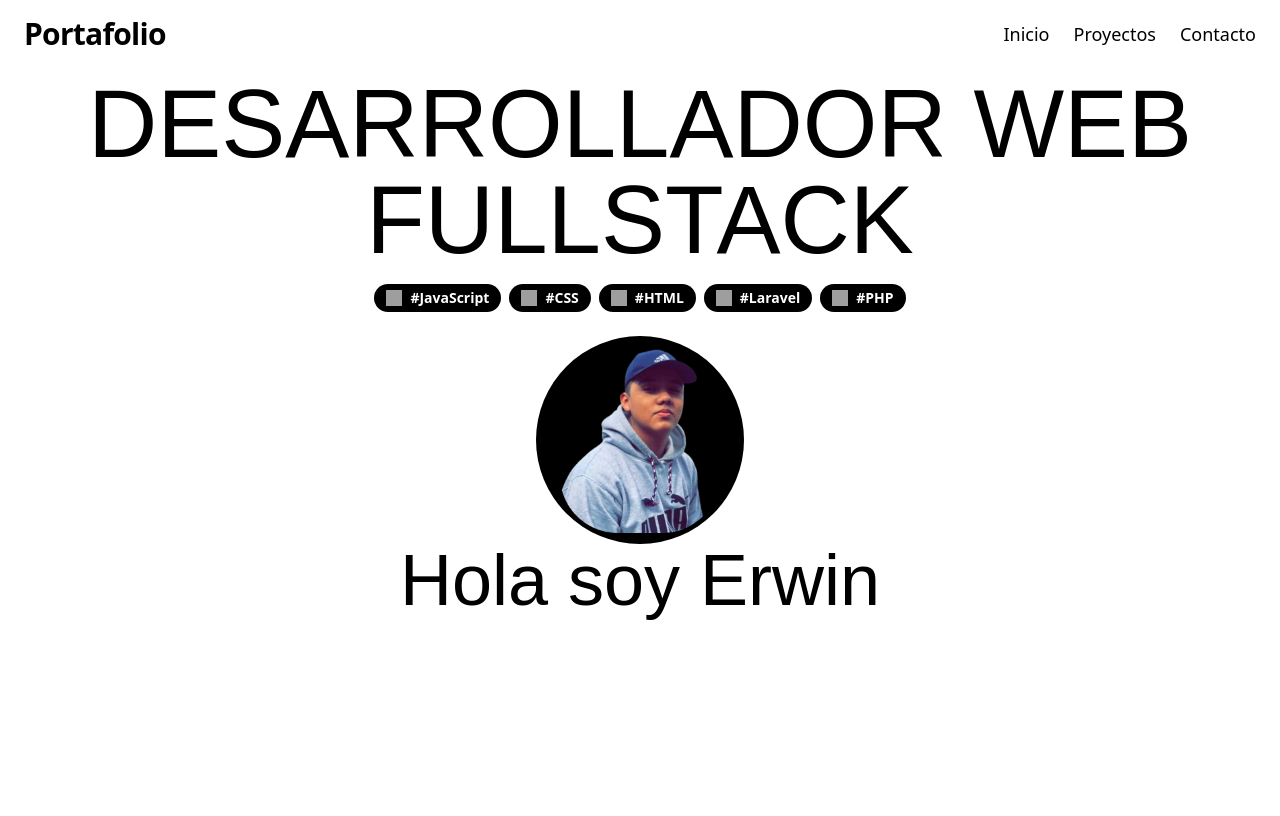
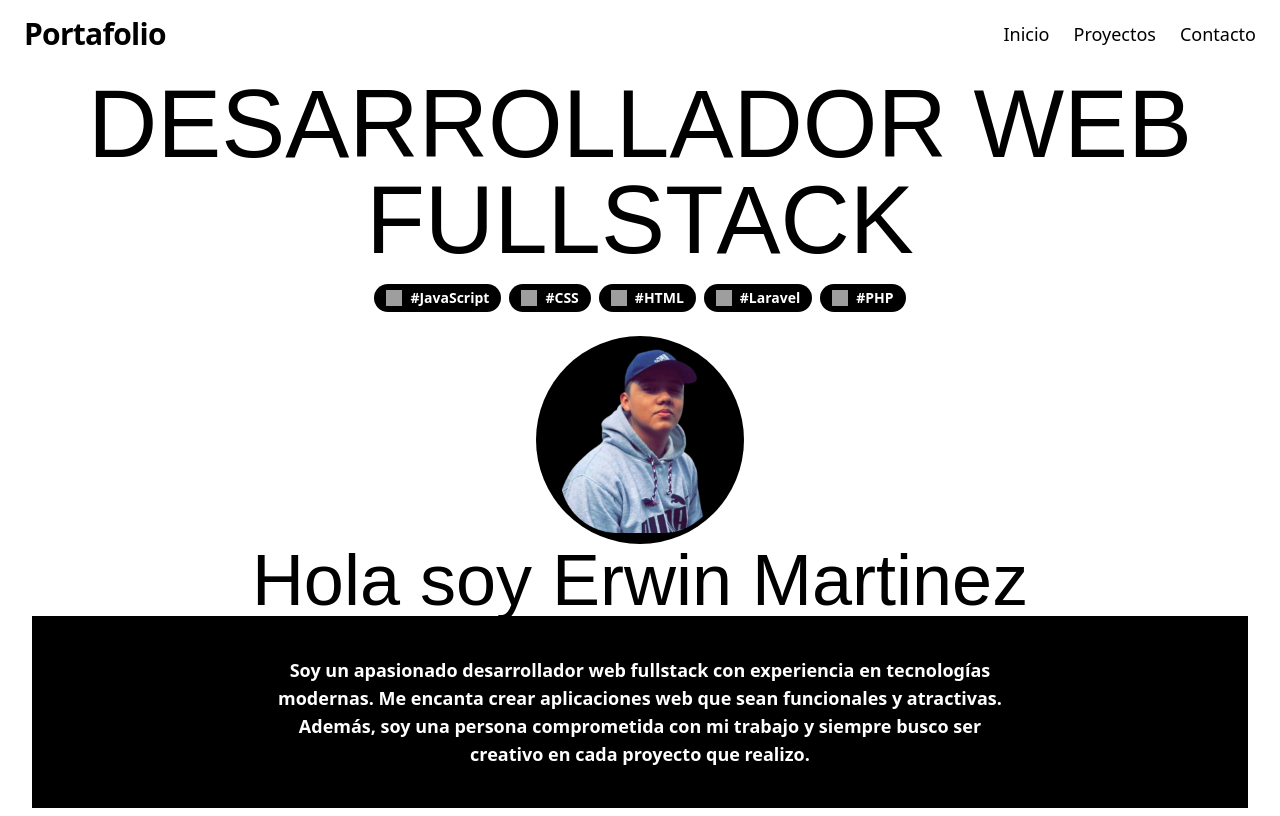
Before and after one commit to MartinezErwin/portafolio-web, a Next.js app: page / in a window 1280 px wide. Built offline with nearby package versions, Linux system fonts and the light colour scheme; grey boxes are pictures that could not be loaded; a web font is replaced by a local one.

Commit message:
Add contact page and enhance home page with personal introduction

```diff
--- /dev/null
+++ b/src/app/contact/page.tsx
@@ -0,0 +1,7 @@
+export default function ContactPage() {
+  return (
+    <div>
+      <p>Esta es la pagina de contacto</p>
+    </div>
+  );
+}
--- a/src/app/page.tsx
+++ b/src/app/page.tsx
@@ -37,8 +37,17 @@ export default function Home() {
       </div>
 
       <h2 className="[font-family:var(--font-jomhuria)] text-7xl">
-        Hola soy Erwin
+        Hola soy Erwin Martinez
       </h2>
+
+      <div className="rounden-lg w-full bg-black p-10">
+        <p className="px-5 text-center text-lg font-semibold text-white lg:px-50">
+          Soy un apasionado desarrollador web fullstack con experiencia en
+          tecnologías modernas. Me encanta crear aplicaciones web que sean
+          funcionales y atractivas. Además, soy una persona comprometida con mi
+          trabajo y siempre busco ser creativo en cada proyecto que realizo.
+        </p>
+      </div>
     </main>
   );
 }
--- a/src/components/Header.tsx
+++ b/src/components/Header.tsx
@@ -5,13 +5,13 @@ export default function Header() {
     <header className="flex items-center justify-between bg-white px-6 py-4 text-black shadow-md">
       <h3 className="text-3xl font-bold tracking-tight">Portafolio</h3>
       <nav className="flex gap-6 text-lg font-medium">
-        <Link href="#inicio" className="transition hover:text-blue-500">
+        <Link href="/" className="transition hover:text-blue-500">
           Inicio
         </Link>
         <Link href="#proyectos" className="transition hover:text-blue-500">
           Proyectos
         </Link>
-        <Link href="#contacto" className="transition hover:text-blue-500">
+        <Link href="/contact" className="transition hover:text-blue-500">
           Contacto
         </Link>
       </nav>
```
Also changed, not shown: src/components/Footer.tsx (renamed from src/components/Footer.jsx).
